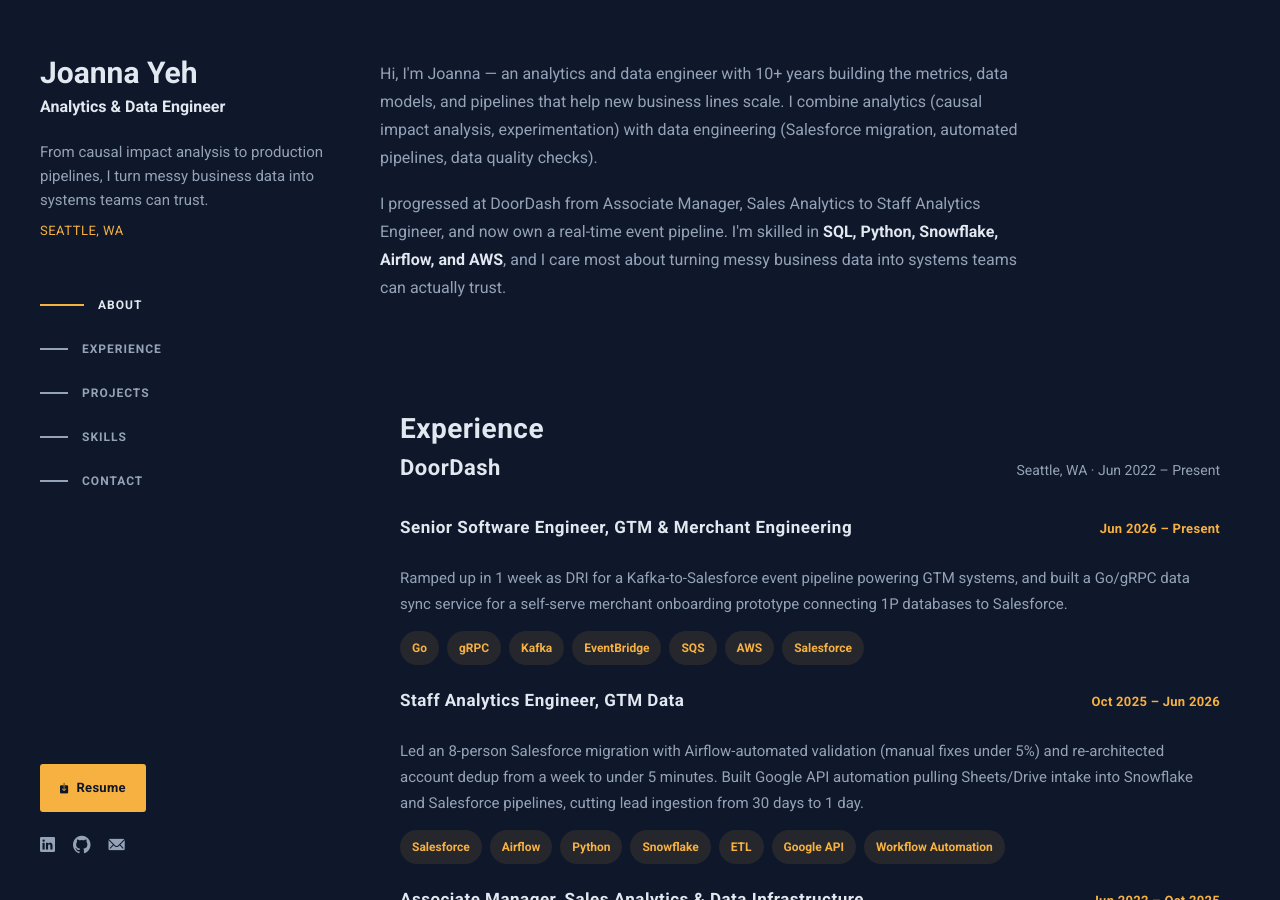
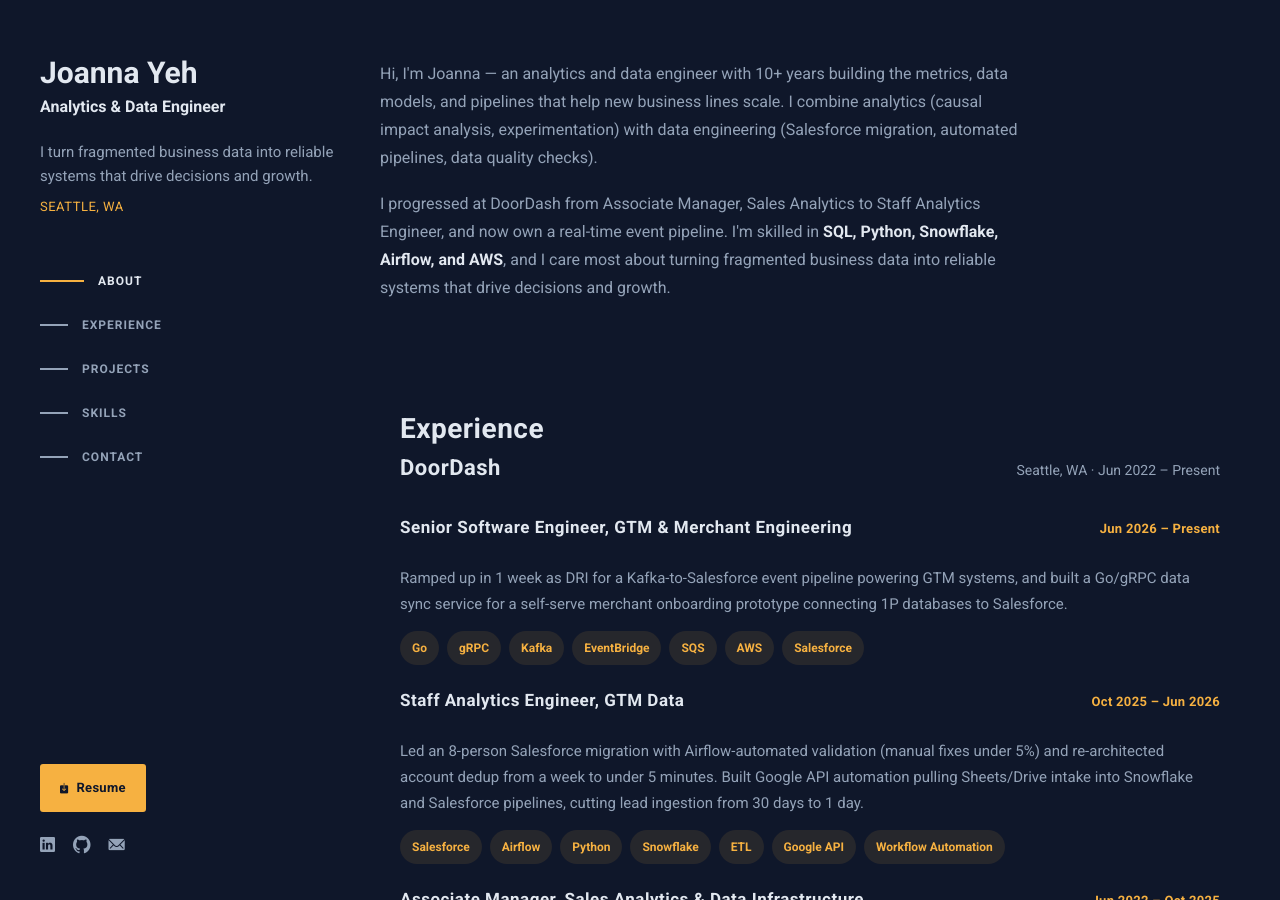
Before and after one commit to yuyaya2016/yuyaya2016.github.io, a Jekyll site: the page built from index.html, in a window 1280 px wide and 900 px high. Built offline with Jekyll 4.4.1, drawn with Linux system fonts in a browser that asks for light colours; nearby versions of some CDN libraries; the list of posts is cut into pages by our own code; some of the changed text lies outside the part shown.

Commit message:
Update tagline, About closing line, and Contact roles wording
- Sidebar tagline and the last About sentence now read "I turn
  fragmented business data into reliable systems that drive decisions
  and growth."
- Contact line now reads "Open to Analytics and Data Engineering roles."
  (no seniority level).

Co-Authored-By: Claude Opus 5.5 <noreply@anthropic.com>

```diff
--- a/_data/settings.yml
+++ b/_data/settings.yml
@@ -12,7 +12,7 @@ author:
   image: 01.png
   role: Analytics & Data Engineer
   location: Seattle, WA
-  tagline: From causal impact analysis to production pipelines, I turn messy business data into systems teams can trust.
+  tagline: I turn fragmented business data into reliable systems that drive decisions and growth.
   email: joannayeh01@gmail.com
   resume: /files/Joanna-Yeh-Resume.pdf
 
--- a/_includes/about.html
+++ b/_includes/about.html
@@ -4,7 +4,7 @@
     Hi, I'm Joanna — an analytics and data engineer with 10+ years building the metrics, data models, and pipelines that help new business lines scale. I combine analytics (causal impact analysis, experimentation) with data engineering (Salesforce migration, automated pipelines, data quality checks).
   </p>
   <p class="about__text">
-    I progressed at DoorDash from Associate Manager, Sales Analytics to Staff Analytics Engineer, and now own a real-time event pipeline. I'm skilled in <strong>SQL, Python, Snowflake, Airflow, and AWS</strong>, and I care most about turning messy business data into systems teams can actually trust.
+    I progressed at DoorDash from Associate Manager, Sales Analytics to Staff Analytics Engineer, and now own a real-time event pipeline. I'm skilled in <strong>SQL, Python, Snowflake, Airflow, and AWS</strong>, and I care most about turning fragmented business data into reliable systems that drive decisions and growth.
   </p>
 </section>
 <!-- end about -->
--- a/_includes/contact-section.html
+++ b/_includes/contact-section.html
@@ -4,7 +4,7 @@
     <div class="row">
       <div class="col col-12 text-center">
         <h2 class="section__title">Let's Talk</h2>
-        <p class="section__subtitle">Open to Senior Analytics Engineer and Data Engineer roles. {{ site.data.settings.author.location }}.</p>
+        <p class="section__subtitle">Open to Analytics and Data Engineering roles. {{ site.data.settings.author.location }}.</p>
         <div class="contact-section__actions">
           <a class="btn btn--primary" href="mailto:{{ site.data.settings.author.email }}">
             <i class="ion ion-ios-mail"></i> {{ site.data.settings.author.email }}
```
